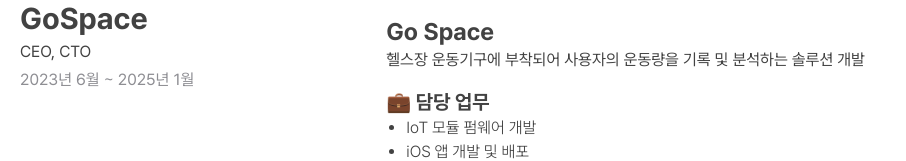
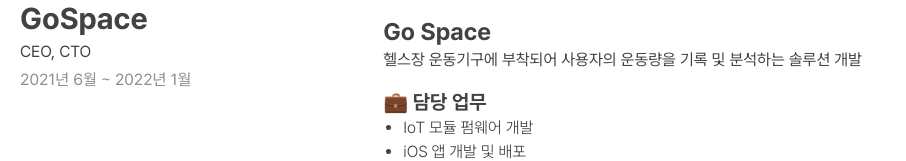
Before and after one commit to akatcn/akatcn.github.io, a Next.js app: page /about in a window 1280 px wide. Shown: the part 3385-3546 px from the top of the page, without its empty margins (0-906 px from the left). Built offline with nearby package versions, Linux system fonts and the light colour scheme.

Commit message:
🐛 이력 오탈자 수정

```diff
--- a/src/app/about/page.tsx
+++ b/src/app/about/page.tsx
@@ -127,8 +127,8 @@
         <ExperienceCard
           organization='GoSpace'
           description='CEO, CTO'
-          startDate={new Date("2023-06")}
-          endDate={new Date("2025-01")}>
+          startDate={new Date("2021-06")}
+          endDate={new Date("2022-01")}>
           <ProjectCard
             projectName='Go Space'
             projectDescription='헬스장 운동기구에 부착되어 사용자의 운동량을 기록 및 분석하는 솔루션 개발'
```
